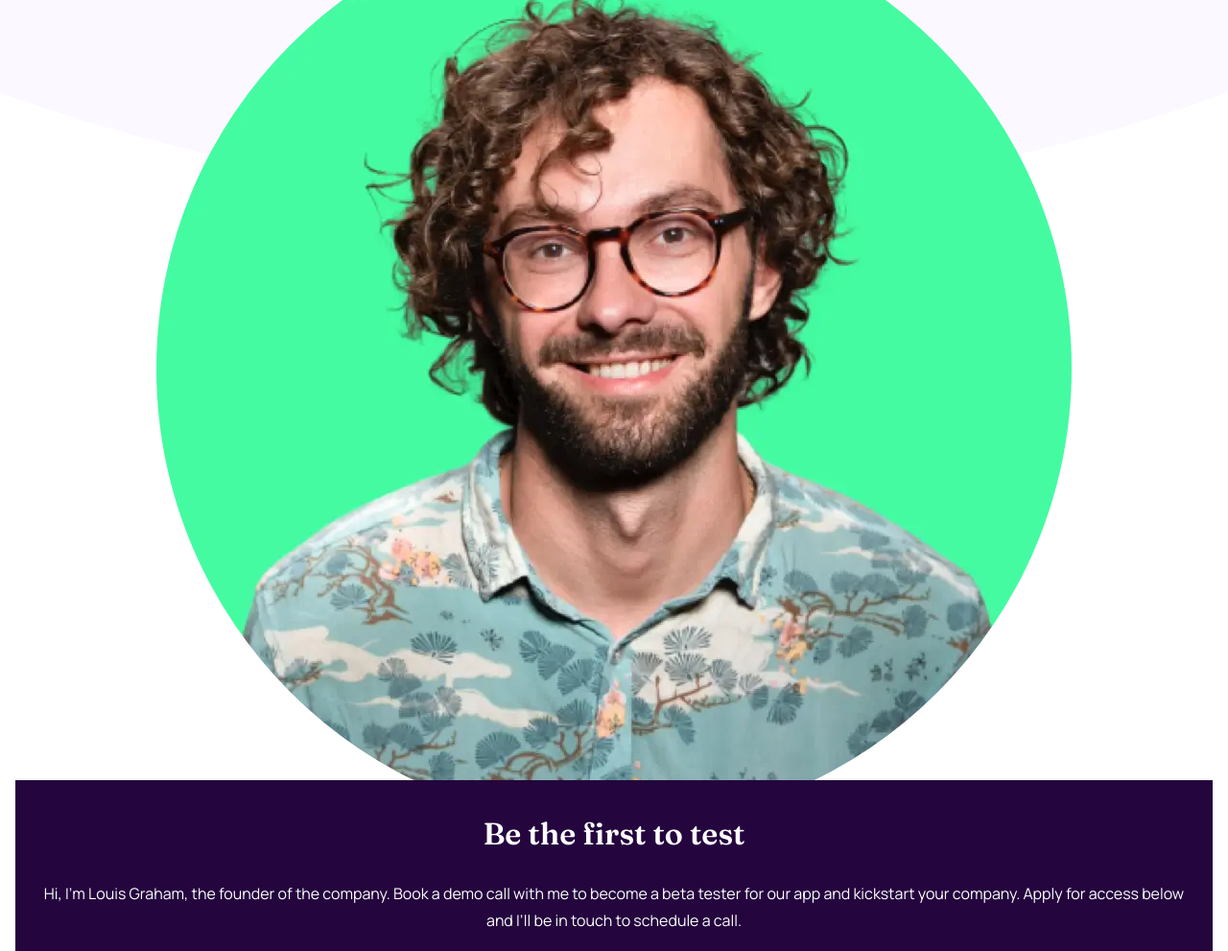
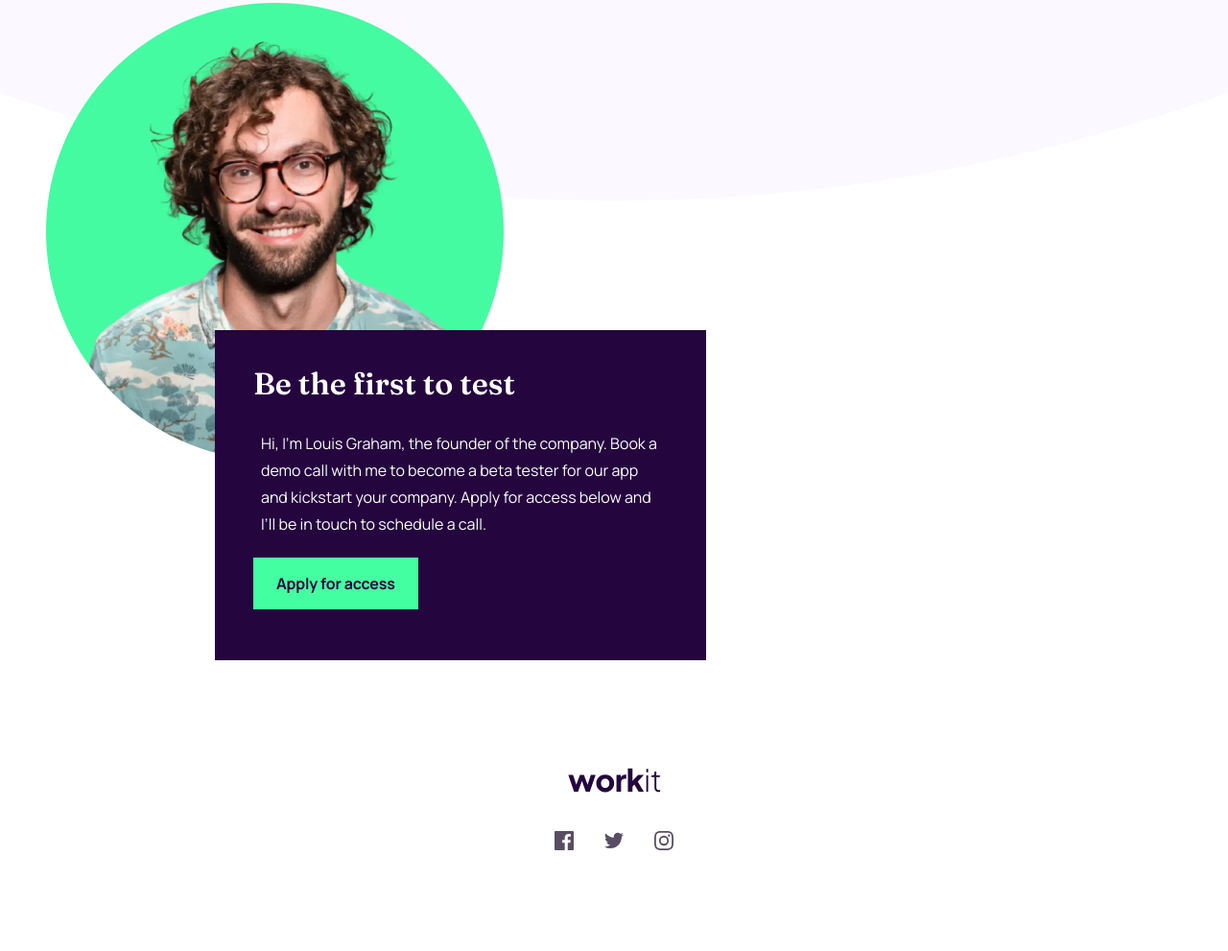
Before and after one commit to Deanogit/workit, a website: page index.html in a window 1280 px wide. Shown: the part 1166-2157 px from the top of the page at 96% size. Drawn offline with Linux system fonts and the light colour scheme.

Commit message:
md header hidden images

```diff
--- a/index.html
+++ b/index.html
@@ -23,6 +23,12 @@
     <div
       class="absolute -z-20 h-[2500px] w-[2500px] rounded-full bg-off-white -top-[500px] left-1/2 -translate-x-1/2 -translate-y-1/2 overflow-x-hidden scale-150 shrink-0"
     ></div>
+    <div class="absolute hidden md:block top-16 -left-56">
+      <img src="assets/images/bg-pattern-1.svg" alt="" />
+    </div>
+    <div class="absolute hidden md:block top-56 -right-24">
+      <img src="assets/images/bg-pattern-2.svg" alt="" />
+    </div>
     <div class="container mx-auto">
       <header class="bg-dark-blue text-white px-5 pt-6">
         <nav class="flex items-center justify-between">
@@ -125,41 +131,18 @@
 
       <section id="cta" class="">
         <!-- cta container -->
-        <!-- <div class="relative w-full flex items-center justify-between px-14">
-          <img
-            src="assets/images/image-founder.webp"
-            alt=""
-            class="w-72 h-72"
-          />
-
-          <div
-            class="absolute -bottom-44 left-56 box bg-dark-blue flex flex-col text-white p-6 space-y-4"
-          >
-            <h2 class="text-3xl font-serif">Be the first to test</h2>
-            <p class="text-base px-2 pb-2 max-w-sm">
-              Hi, I'm Louis Graham, the founder of the company. Book a demo call
-              with me to become a beta tester for our app and kickstart your
-              company. Apply for access below and I’ll be in touch to schedule a
-              call.
-            </p>
-            <div class="">
-              <a
-                href="#"
-                class="bg-elec-green px-6 text-xs py-4 font-bold text-dark-blue mt-10"
-                >Apply for access</a
-              >
-            </div>
-          </div>
-        </div> -->
-
         <div
-          class="relative flex flex-col items-center text-white text-center mt-24 my-6 mx-4"
+          class="relative flex flex-col items-center text-white text-center mt-24 my-6 mx-4 md:flex-row md:mt-48 md:mb-60"
         >
           <div class="m-8">
-            <img src="assets/images/image-founder.webp" alt="" class="" />
+            <img
+              src="assets/images/image-founder.webp"
+              alt=""
+              class="sm:max-w-[281px] lg:max-w-[477px]"
+            />
           </div>
           <div
-            class="box bg-dark-blue -mt-20 px-4 pt-8 pb-10 flex flex-col space-y-6"
+            class="box bg-dark-blue -mt-20 px-4 pt-8 pb-10 flex flex-col space-y-6 md:absolute md:max-w-lg md:-bottom-44 md:left-52 md:text-left md:px-10 md:pb-16"
           >
             <h2 class="text-3xl font-serif">Be the first to test</h2>
             <p class="text-base px-2 pb-2">
@@ -181,7 +164,9 @@
     </div>
     <footer>
       <!-- footer container -->
-      <div class="flex flex-col items-center justify-center py-8 space-y-10">
+      <div
+        class="flex flex-col items-center justify-center py-12 space-y-10 md:mb-20"
+      >
         <img src="assets/images/logo-dark.svg" alt="" />
         <div class="flex space-x-8">
           <img src="assets/images/icon-facebook.svg" alt="" />
```
Also changed, not shown: css/style.css.
